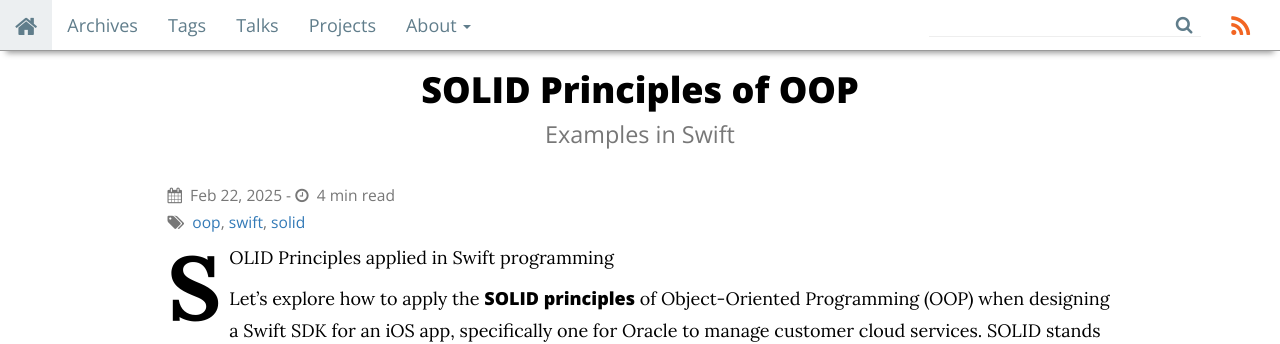
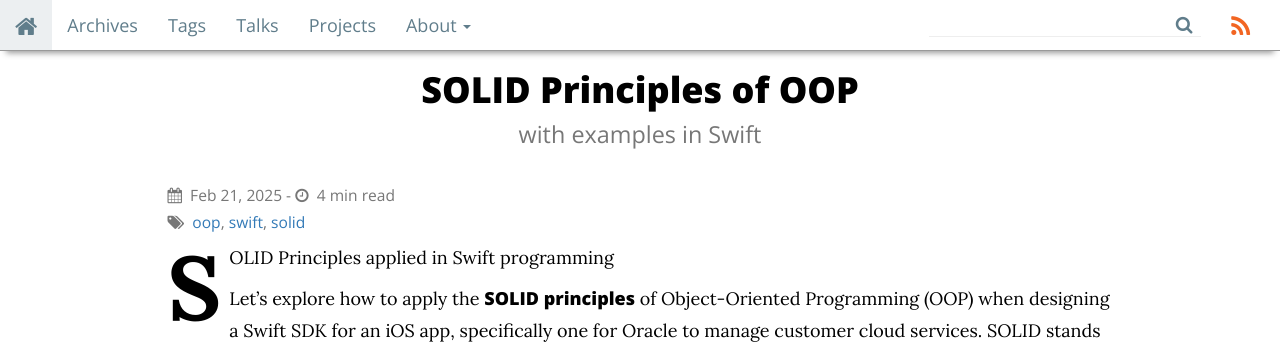
Before and after one commit to freesuraj/freesuraj.github.io, a Jekyll site: the page built from _posts/2025-02-21-solid.md, in a window 1280 px wide and 900 px high. Shown: the top 344 px of the window. Built offline with Jekyll 4.4.1, drawn with Linux system fonts in a browser that asks for light colours; nearby versions of some CDN libraries; comment, search, counter and statistics services are not loaded.

Commit message:
Fix solid article format

```diff
--- a/_posts/2025-02-22-solid.md
+++ b/_posts/2025-02-21-solid.md
@@ -1,8 +1,8 @@
 ---
 layout: post
 title: "SOLID Principles of OOP"
-date: 2025-02-22 19:46:00
-description: "Examples in Swift"
+date: 2025-02-21 22:46:00
+description: "with examples in Swift"
 tags: oop swift solid
 ---
 
```
